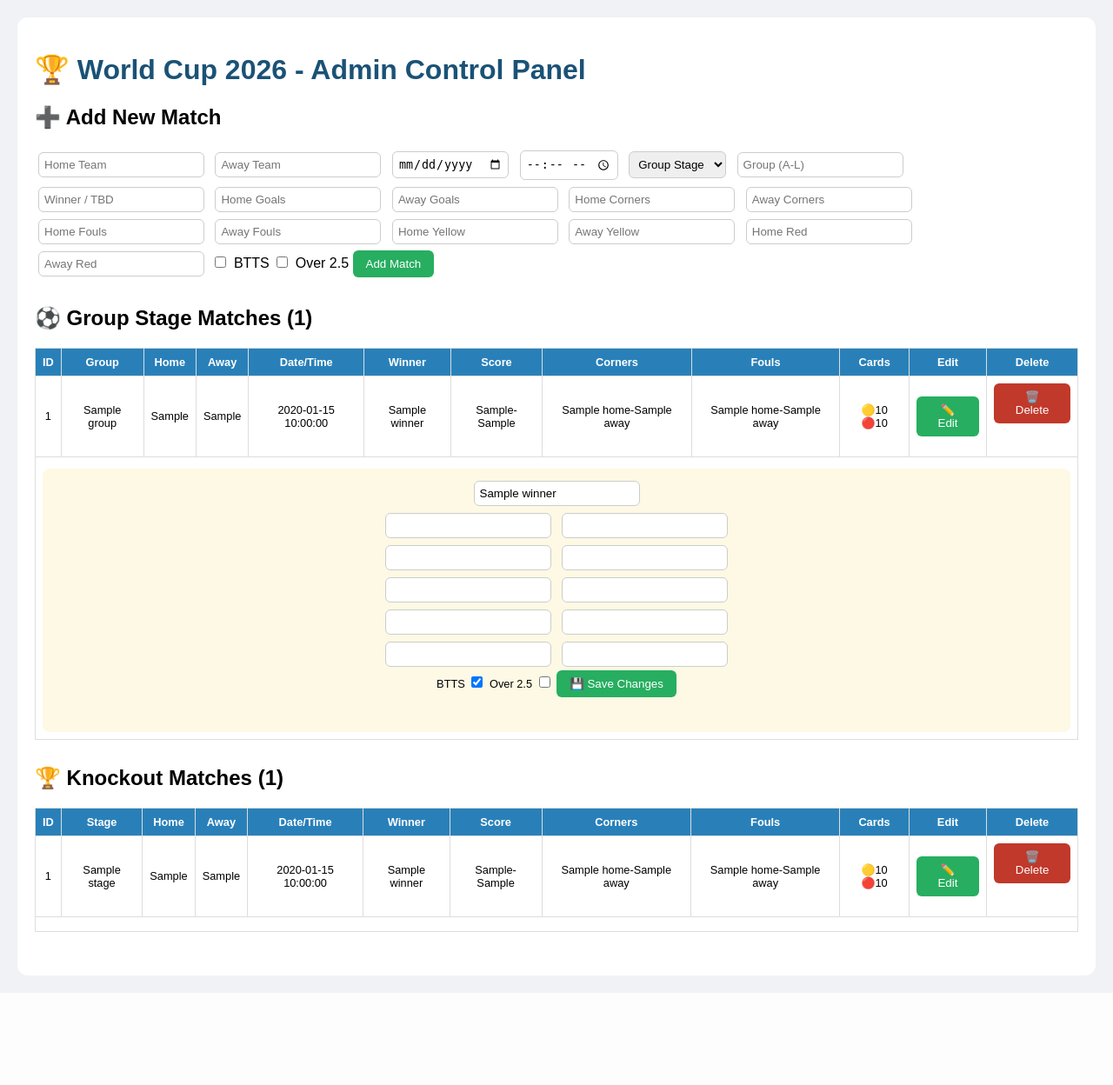
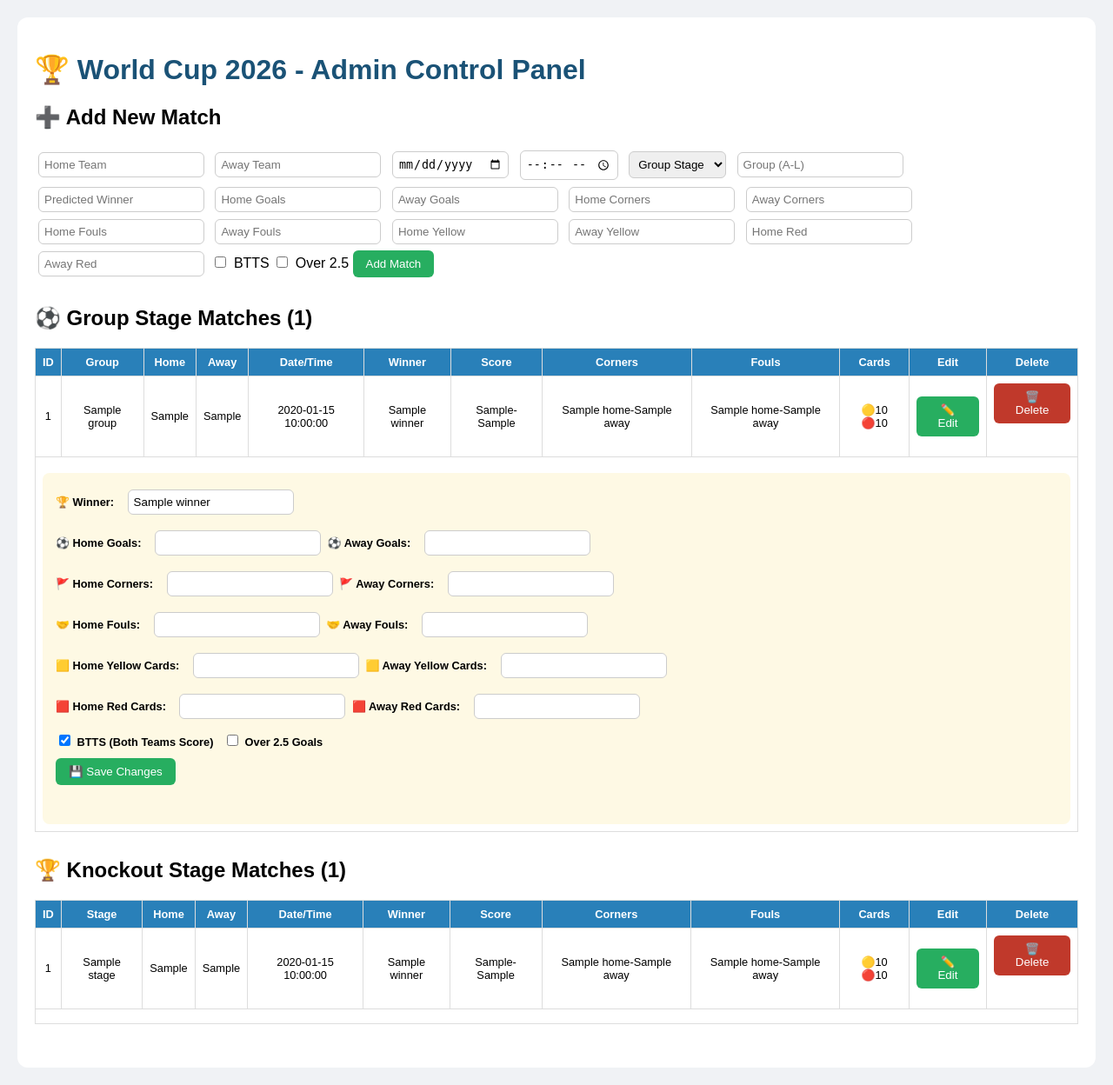
Before and after one commit to 777x36/wc2026-api, a FastAPI app: template templates/admin.html in a window 1280 px wide, after a click on "✏️ Edit". Shown: the whole page at 87% size. Before the commit the page ends 1142 px from the top, so only its background shows below. Run offline with FastAPI, Linux system fonts and the light colour scheme; the template is opened without the code that fills it: most values are stand-ins (such as "Sample title", 1, 10 or a date in 2020).

Commit message:
Update admin.html

```diff
--- a/templates/admin.html
+++ b/templates/admin.html
@@ -14,12 +14,16 @@
         table { width: 100%; border-collapse: collapse; }
         th, td { border: 1px solid #ddd; padding: 8px; text-align: center; font-size: 0.8rem; }
         th { background: #2980b9; color: white; }
-        .inline-edit { display: none; background: #fef9e4; padding: 10px; margin-top: 5px; border-radius: 8px; }
+        .inline-edit { display: none; background: #fef9e4; padding: 15px; margin-top: 10px; border-radius: 8px; text-align: left; }
+        .inline-edit label { font-weight: bold; margin-right: 8px; }
+        .edit-row { margin-bottom: 10px; }
     </style>
 </head>
 <body>
 <div class="container">
     <h1>🏆 World Cup 2026 - Admin Control Panel</h1>
+
+    <!-- Add New Match Form -->
     <h2>➕ Add New Match</h2>
     <form method="post" action="/admin/add_match">
         <input type="text" name="home_team" placeholder="Home Team" required>
@@ -36,7 +40,7 @@
             <option value="final">Final</option>
         </select>
         <input type="text" name="group" placeholder="Group (A-L)">
-        <input type="text" name="winner" placeholder="Winner / TBD" required>
+        <input type="text" name="winner" placeholder="Predicted Winner" required>
         <input type="number" name="home_goals" placeholder="Home Goals" required>
         <input type="number" name="away_goals" placeholder="Away Goals" required>
         <input type="number" name="corners_home" placeholder="Home Corners">
@@ -52,6 +56,7 @@
         <button type="submit">Add Match</button>
     </form>
 
+    <!-- Group Stage Matches Table -->
     <h2>⚽ Group Stage Matches ({{ matches|length }})</h2>
     <table border="1">
         <tr>
@@ -69,28 +74,33 @@
             <td><button onclick="toggleEdit('g{{ m.id }}')">✏️ Edit</button></td>
             <td><form method="post" action="/admin/delete_match/{{ m.id }}" onsubmit="return confirm('Delete this match?')"><button class="delete" type="submit">🗑️ Delete</button></form></td>
         </tr>
-        <tr><td colspan="12"><div id="g{{ m.id }}" class="inline-edit">
+        <tr><td colspan="12">
+            <div id="g{{ m.id }}" class="inline-edit">
                 <form method="post" action="/admin/update_match/{{ m.id }}">
-                <input type="text" name="winner" value="{{ m.prediction.winner }}" required><br>
-                <input type="number" name="home_goals" value="{{ m.prediction.home_goals }}" required>
-                <input type="number" name="away_goals" value="{{ m.prediction.away_goals }}" required><br>
-                <input type="number" name="corners_home" value="{{ m.prediction.corners.home }}">
-                <input type="number" name="corners_away" value="{{ m.prediction.corners.away }}"><br>
-                <input type="number" name="fouls_home" value="{{ m.prediction.fouls.home }}">
-                <input type="number" name="fouls_away" value="{{ m.prediction.fouls.away }}"><br>
-                <input type="number" name="yellow_home" value="{{ m.prediction.yellow_cards.home }}">
-                <input type="number" name="yellow_away" value="{{ m.prediction.yellow_cards.away }}"><br>
-                <input type="number" name="red_home" value="{{ m.prediction.red_cards.home }}">
-                <input type="number" name="red_away" value="{{ m.prediction.red_cards.away }}"><br>
-                <label>BTTS <input type="checkbox" name="both_teams_score" {% if m.prediction.both_teams_score %}checked{% endif %}></label>
-                <label>Over 2.5 <input type="checkbox" name="over_2_5" {% if m.prediction.over_2_5 %}checked{% endif %}></label>
+                    <div class="edit-row"><label>🏆 Winner:</label> <input type="text" name="winner" value="{{ m.prediction.winner }}" required></div>
+                    <div class="edit-row"><label>⚽ Home Goals:</label> <input type="number" name="home_goals" value="{{ m.prediction.home_goals }}" required>
+                    <label>⚽ Away Goals:</label> <input type="number" name="away_goals" value="{{ m.prediction.away_goals }}" required></div>
+                    <div class="edit-row"><label>🚩 Home Corners:</label> <input type="number" name="corners_home" value="{{ m.prediction.corners.home }}">
+                    <label>🚩 Away Corners:</label> <input type="number" name="corners_away" value="{{ m.prediction.corners.away }}"></div>
+                    <div class="edit-row"><label>🤝 Home Fouls:</label> <input type="number" name="fouls_home" value="{{ m.prediction.fouls.home }}">
+                    <label>🤝 Away Fouls:</label> <input type="number" name="fouls_away" value="{{ m.prediction.fouls.away }}"></div>
+                    <div class="edit-row"><label>🟨 Home Yellow Cards:</label> <input type="number" name="yellow_home" value="{{ m.prediction.yellow_cards.home }}">
+                    <label>🟨 Away Yellow Cards:</label> <input type="number" name="yellow_away" value="{{ m.prediction.yellow_cards.away }}"></div>
+                    <div class="edit-row"><label>🟥 Home Red Cards:</label> <input type="number" name="red_home" value="{{ m.prediction.red_cards.home }}">
+                    <label>🟥 Away Red Cards:</label> <input type="number" name="red_away" value="{{ m.prediction.red_cards.away }}"></div>
+                    <div class="edit-row">
+                        <label><input type="checkbox" name="both_teams_score" {% if m.prediction.both_teams_score %}checked{% endif %}> BTTS (Both Teams Score)</label>
+                        <label><input type="checkbox" name="over_2_5" {% if m.prediction.over_2_5 %}checked{% endif %}> Over 2.5 Goals</label>
+                    </div>
                     <button type="submit">💾 Save Changes</button>
                 </form>
-        </div></td></tr>
+            </div>
+        </td></tr>
         {% endfor %}
     </table>
 
-    <h2>🏆 Knockout Matches ({{ knockout|length }})</h2>
+    <!-- Knockout Stage Matches Table (same structure, you can add similar inline edit) -->
+    <h2>🏆 Knockout Stage Matches ({{ knockout|length }})</h2>
     <table border="1">
         <tr>
             <th>ID</th><th>Stage</th><th>Home</th><th>Away</th><th>Date/Time</th>
@@ -107,24 +117,29 @@
             <td><button onclick="toggleEdit('k{{ m.id }}')">✏️ Edit</button></td>
             <td><form method="post" action="/admin/delete_match/{{ m.id }}" onsubmit="return confirm('Delete this match?')"><button class="delete" type="submit">🗑️ Delete</button></form></td>
         </tr>
-        <tr><td colspan="12"><div id="k{{ m.id }}" class="inline-edit">
+        <tr><td colspan="12">
+            <div id="k{{ m.id }}" class="inline-edit">
                 <form method="post" action="/admin/update_match/{{ m.id }}">
-                <input type="text" name="winner" value="{{ m.prediction.winner }}" required><br>
-                <input type="number" name="home_goals" value="{{ m.prediction.home_goals }}" required>
-                <input type="number" name="away_goals" value="{{ m.prediction.away_goals }}" required><br>
-                <input type="number" name="corners_home" value="{{ m.prediction.corners.home }}">
-                <input type="number" name="corners_away" value="{{ m.prediction.corners.away }}"><br>
-                <input type="number" name="fouls_home" value="{{ m.prediction.fouls.home }}">
-                <input type="number" name="fouls_away" value="{{ m.prediction.fouls.away }}"><br>
-                <input type="number" name="yellow_home" value="{{ m.prediction.yellow_cards.home }}">
-                <input type="number" name="yellow_away" value="{{ m.prediction.yellow_cards.away }}"><br>
-                <input type="number" name="red_home" value="{{ m.prediction.red_cards.home }}">
-                <input type="number" name="red_away" value="{{ m.prediction.red_cards.away }}"><br>
-                <label>BTTS <input type="checkbox" name="both_teams_score" {% if m.prediction.both_teams_score %}checked{% endif %}></label>
-                <label>Over 2.5 <input type="checkbox" name="over_2_5" {% if m.prediction.over_2_5 %}checked{% endif %}></label>
+                    <div class="edit-row"><label>🏆 Winner:</label> <input type="text" name="winner" value="{{ m.prediction.winner }}" required></div>
+                    <div class="edit-row"><label>⚽ Home Goals:</label> <input type="number" name="home_goals" value="{{ m.prediction.home_goals }}" required>
+                    <label>⚽ Away Goals:</label> <input type="number" name="away_goals" value="{{ m.prediction.away_goals }}" required></div>
+                    <div class="edit-row"><label>🚩 Home Corners:</label> <input type="number" name="corners_home" value="{{ m.prediction.corners.home }}">
+                    <label>🚩 Away Corners:</label> <input type="number" name="corners_away" value="{{ m.prediction.corners.away }}"></div>
+                    <div class="edit-row"><label>🤝 Home Fouls:</label> <input type="number" name="fouls_home" value="{{ m.prediction.fouls.home }}">
+                    <label>🤝 Away Fouls:</label> <input type="number" name="fouls_away" value="{{ m.prediction.fouls.away }}"></div>
+                    <div class="edit-row"><label>🟨 Home Yellow Cards:</label> <input type="number" name="yellow_home" value="{{ m.prediction.yellow_cards.home }}">
+                    <label>🟨 Away Yellow Cards:</label> <input type="number" name="yellow_away" value="{{ m.prediction.yellow_cards.away }}"></div>
+                    <div class="edit-row"><label>🟥 Home Red Cards:</label> <input type="number" name="red_home" value="{{ m.prediction.red_cards.home }}">
+                    <label>🟥 Away Red Cards:</label> <input type="number" name="red_away" value="{{ m.prediction.red_cards.away }}"></div>
+                    <div class="edit-row">
+                        <label><input type="checkbox" name="both_teams_score" {% if m.prediction.both_teams_score %}checked{% endif %}> BTTS</label>
+                        <label><input type="checkbox" name="over_2_5" {% if m.prediction.over_2_5 %}checked{% endif %}> Over 2.5</label>
+                    </div>
                     <button type="submit">💾 Save Changes</button>
                 </form>
-        </div></td></tr>
+            </div>
+        </td>
+        </tr>
         {% endfor %}
     </table>
 </div>
@@ -138,11 +153,8 @@ function toggleEdit(id) {
         } else {
             el.style.display = "none";
         }
-    } else {
-        console.error("Element not found: " + id);
     }
 }
 </script>
-
 </body>
 </html>
```
Lines whose indentation alone changed are shown as unchanged.
